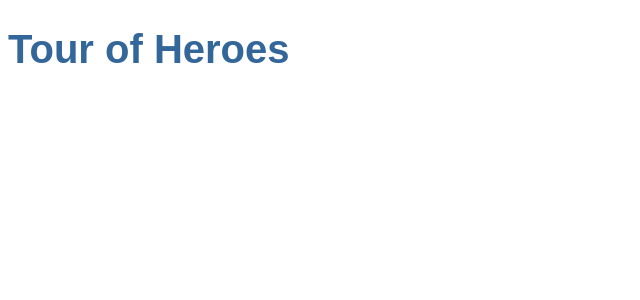
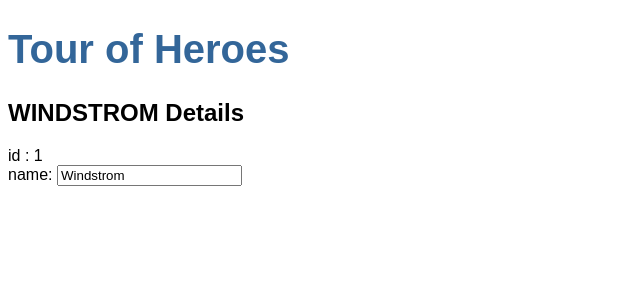
Before and after one commit to ChampyEvil/learnHero, an Angular app in the folder learnHero/: page / in a window 1280 px wide. Shown: the top 300 px of the page, without its empty margins (0-640 px from the left). Built offline with nearby package versions, Linux system fonts and the light colour scheme.

Commit message:
Lesson 2 Hero Editor

```diff
--- /dev/null
+++ b/learnHero/src/app/Hero.ts
@@ -0,0 +1,4 @@
+export class Hero {
+    id : number;
+    name : string;
+}
--- a/learnHero/src/app/app.component.html
+++ b/learnHero/src/app/app.component.html
@@ -1 +1,2 @@
 <h1>{{title}}</h1>
+<app-heroes></app-heroes>
--- /dev/null
+++ b/learnHero/src/app/heroes/heroes.component.html
@@ -0,0 +1,7 @@
+<h2>{{ hero.name | uppercase }} Details</h2>
+<div><span>id : </span>{{ hero.id }}</div>
+<div>
+  <label>name:
+    <input [(ngModel)]="hero.name" placeholder="name">
+  </label>
+</div>
--- /dev/null
+++ b/learnHero/src/app/heroes/heroes.component.ts
@@ -0,0 +1,20 @@
+import { Component, OnInit } from '@angular/core';
+import { Hero } from '../hero';
+
+@Component({
+  selector: 'app-heroes',
+  templateUrl: './heroes.component.html',
+  styleUrls: ['./heroes.component.css']
+})
+export class HeroesComponent implements OnInit {
+
+  hero: Hero = {
+    id: 1,
+    name: 'Windstrom'
+  }
+  constructor() { }
+
+  ngOnInit() {
+  }
+
+}
```
Also changed, not shown: learnHero/src/app/app.module.ts (+6 -2 lines), learnHero/src/app/heroes/heroes.component.css (added), 1 other file (tests, documents, lock files or other folders).
